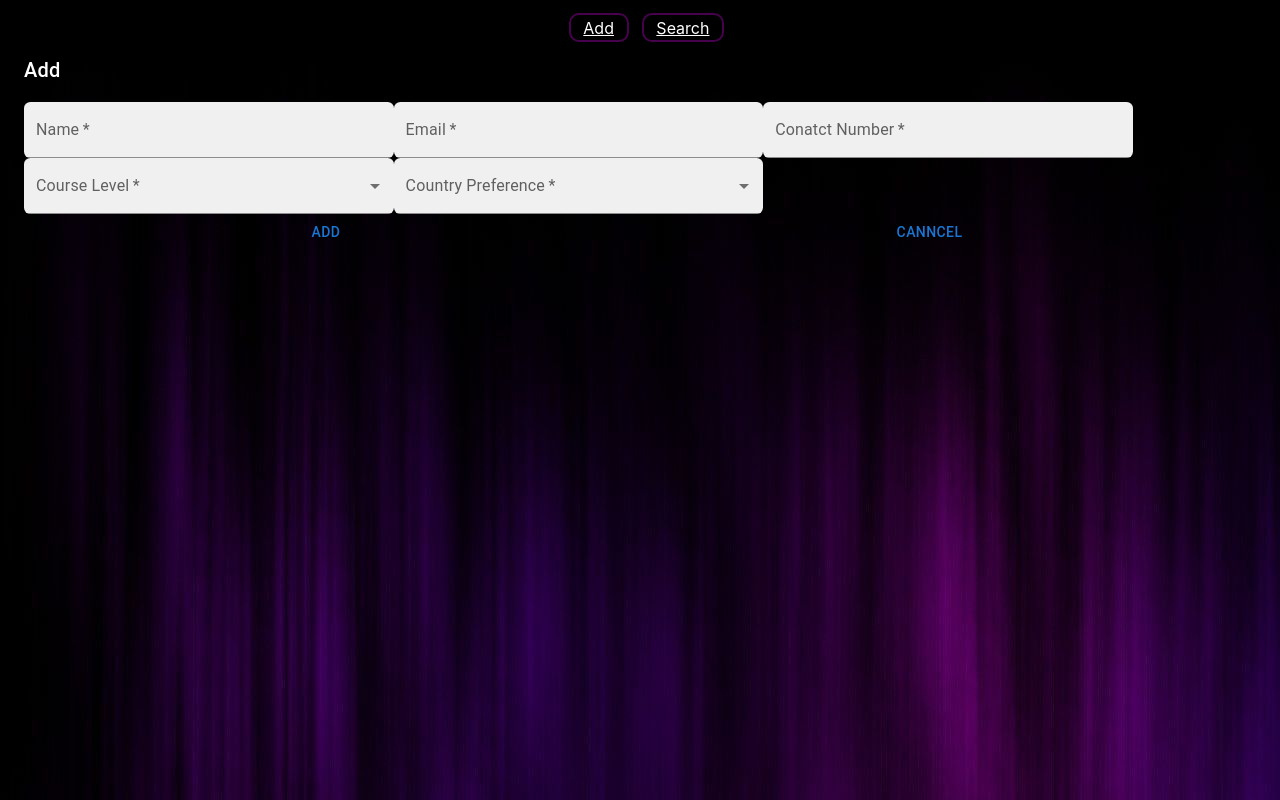
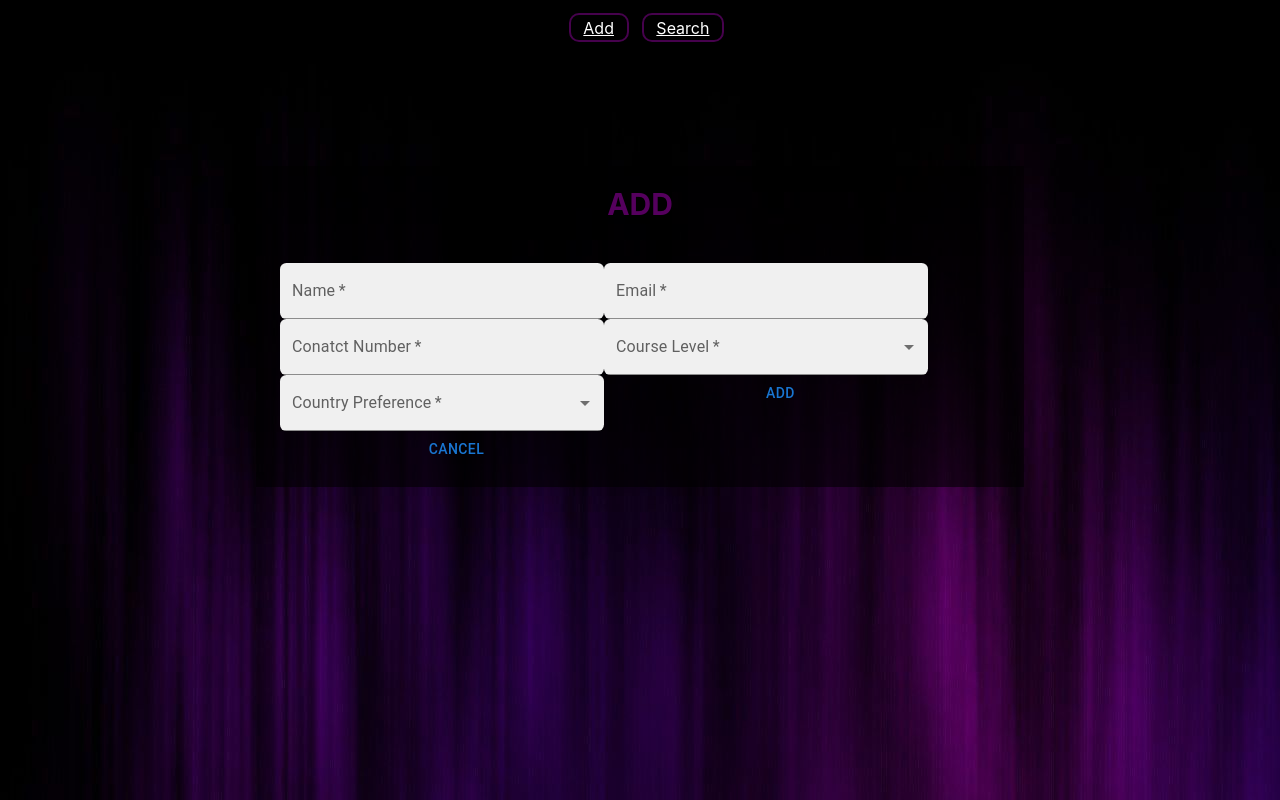
Before and after one commit to dipanshudiwaker/AdmitKard, a React (Create React App) app: page / in a window 1280 px wide. Built offline with nearby package versions, Linux system fonts and the light colour scheme.

Commit message:
Syling form

```diff
--- a/src/Component/Add.js
+++ b/src/Component/Add.js
@@ -7,14 +7,14 @@ import { makeStyles} from '@mui/styles';
 
 const useStyles = makeStyles({
   textField: {
-      width: '30%',
+      width: '45%',
       backgroundColor: "#fff",
       borderRadius: "0.4rem",
       margin: '1rem'
   },
   button: {
       width: '49%',
-      border: "1px solid #fff" ,
+      border: "1px solid #46024d" ,
       color: "#fff",
       margin: '0.2rem'
   }
@@ -50,8 +50,9 @@ function Add(props){
 
     return (
 
-      <form  onSubmit={submit} autoComplete="off" style={{overflow:'hidden'}}>
-        <DialogTitle style={{color:'white'}}>Add</DialogTitle>
+      <form  onSubmit={submit} autoComplete="off" style={{display:'flex',justifyContent:'center',height:'100%',marginTop:'10%'}}>
+        <div style={{background:'rgba(0,0,0,0.6)',width:'60%',height:'80%',justifyContent:'center'}} >
+        <h1 style={{color:'#55005e',fontSize:'30px',textAlign:'center'}}>ADD</h1>
         <DialogContent  style= {{ minWidth: "90% !important",maxWidth:'95% !important', height: "100%"} }  >
           <TextField value={name} label="Name" required variant="filled" className={classes.textField} onChange={(e) =>{setName(e.target.value)}} />
           <TextField value={email} label="Email" required variant="filled" className={classes.textField} onChange={(e) =>{setEmil(e.target.value)}} />
@@ -98,8 +99,9 @@ function Add(props){
             />
           </LocalizationProvider>
           <Button type="submit" className={classes.button}>Add</Button>
-          <Button onClick={handleCloseAdd} className={classes.button}>Canncel</Button>
+          <Button onClick={handleCloseAdd} className={classes.button}>Cancel</Button>
         </DialogContent>
+        </div>
       </form>
   );
 }
```
